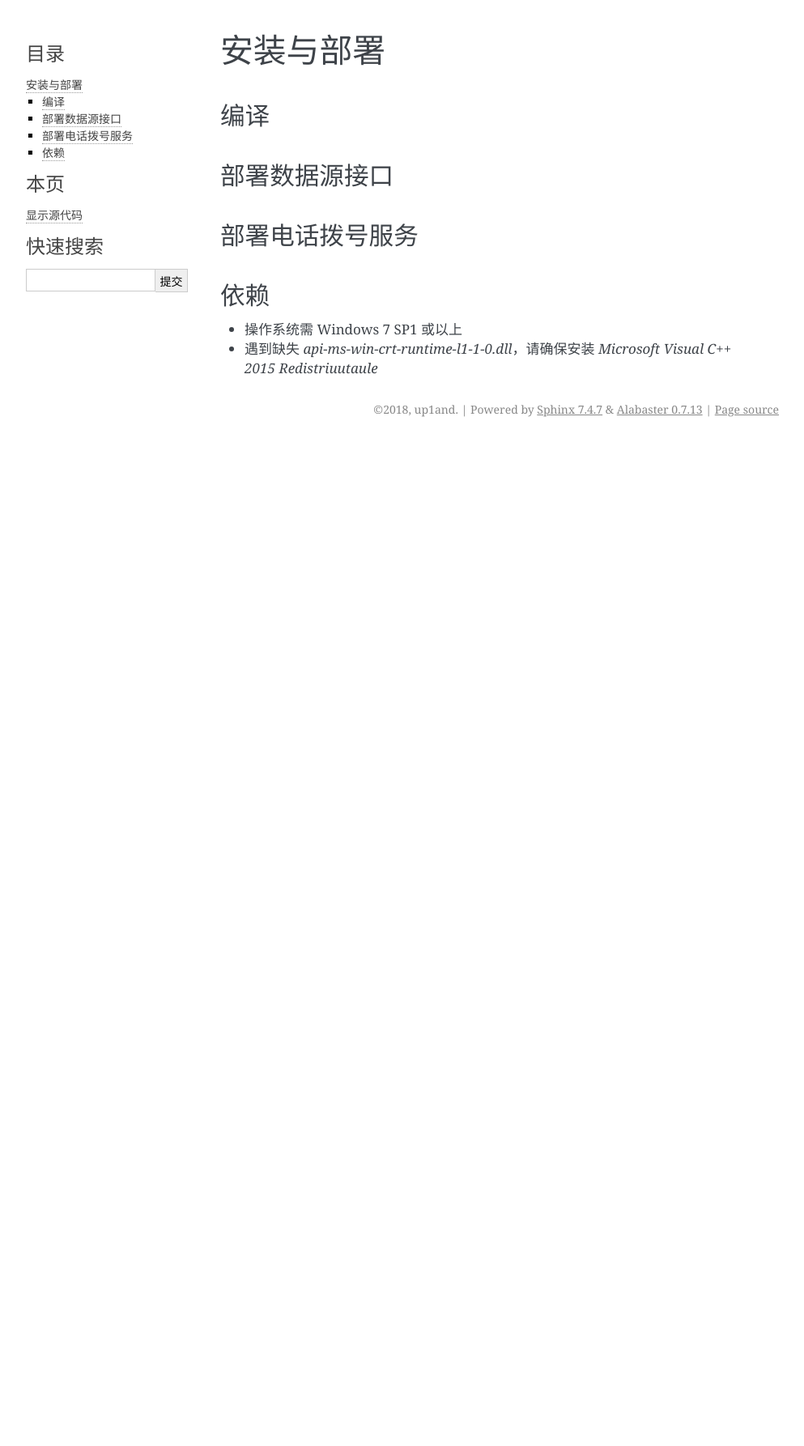
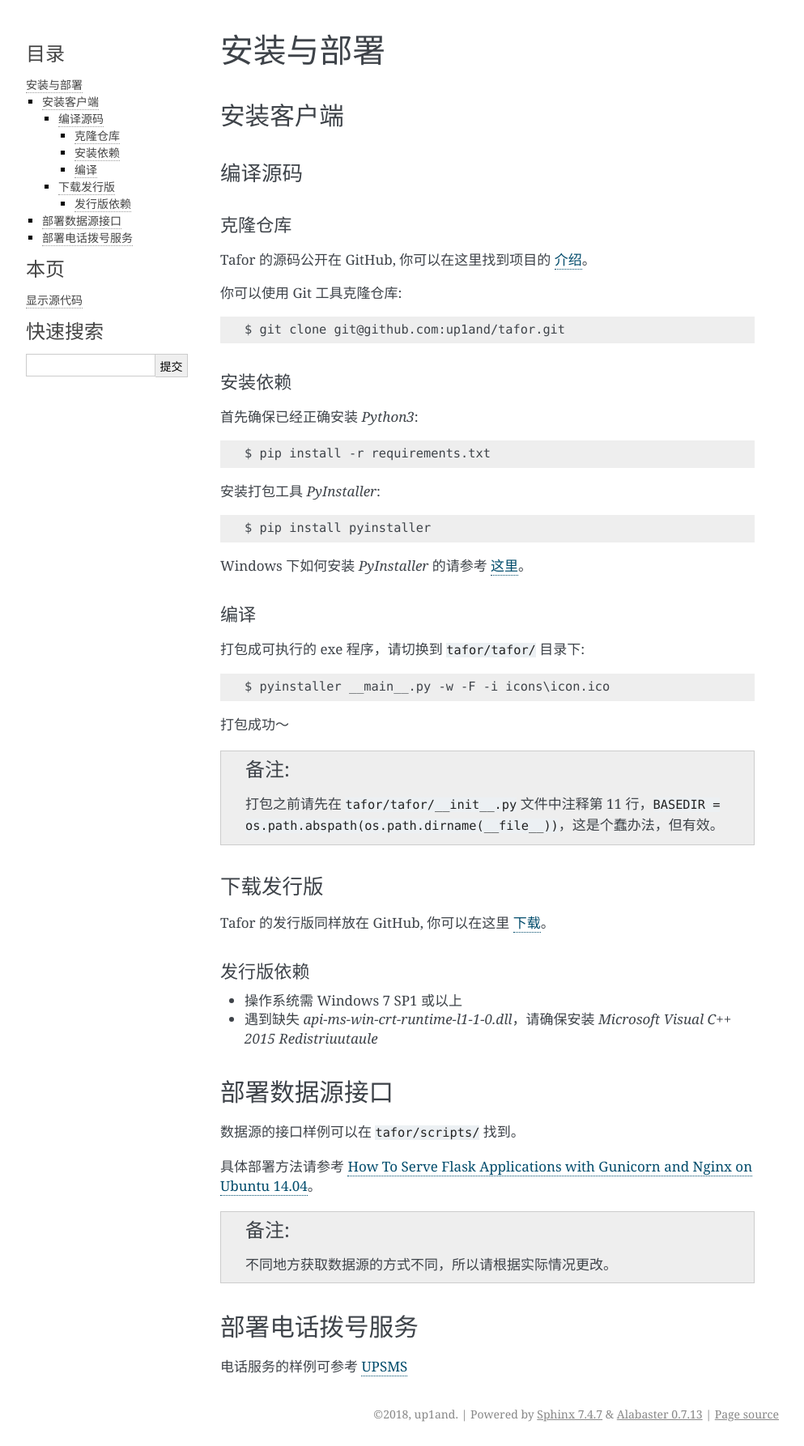
Before and after one commit to up1and/tafor, a Sphinx documentation site: the page built from docs/install.rst, in a window 1280 px wide. Shown: the whole page at 81% size, without its empty margins (148-1141 px from the left). Built offline with Sphinx 7.4.7, drawn with Linux system fonts in a browser that asks for light colours; before the commit the page ends 900 px from its top, so only the background shows below that.

Commit message:
新增安装部署文档

```diff
--- a/docs/index.rst
+++ b/docs/index.rst
@@ -8,7 +8,7 @@
 
 本软件用于民航气象部门智能发布预报报文、趋势报文、重要气象情报，监控预报报文，以声音或电话的方式返回告警
 
-说明
+内容
 ----------
 
 .. toctree::
--- a/docs/install.rst
+++ b/docs/install.rst
@@ -3,16 +3,67 @@
 安装与部署
 =================================
 
+安装客户端
+----------
+
+
+编译源码
+^^^^^^^^^^^
+
+克隆仓库
+"""""""""""""
+
+Tafor 的源码公开在 GitHub, 你可以在这里找到项目的 `介绍 <https://github.com/up1and/tafor>`_。
+
+你可以使用 Git 工具克隆仓库::
+
+    $ git clone git@github.com:up1and/tafor.git
+
+安装依赖
+"""""""""""""
+
+首先确保已经正确安装 `Python3`::
+
+    $ pip install -r requirements.txt
+
+安装打包工具 `PyInstaller`::
+
+    $ pip install pyinstaller
+
+Windows 下如何安装 `PyInstaller` 的请参考 `这里 <https://pythonhosted.org/PyInstaller/requirements.html>`_。
+
+
 编译
-----------
+"""""""""""""
+
+打包成可执行的 exe 程序，请切换到 :file:`tafor/tafor/` 目录下::
+
+    $ pyinstaller __main__.py -w -F -i icons\icon.ico
+
+打包成功～
+
+.. note:: 打包之前请先在 :file:`tafor/tafor/__init__.py` 文件中注释第 11 行，``BASEDIR = os.path.abspath(os.path.dirname(__file__))``，这是个蠢办法，但有效。
+
+下载发行版
+^^^^^^^^^^^
+Tafor 的发行版同样放在 GitHub, 你可以在这里 `下载 <https://github.com/up1and/tafor/releases>`_。
+
+发行版依赖
+"""""""""""""
+- 操作系统需 Windows 7 SP1 或以上
+- 遇到缺失 `api-ms-win-crt-runtime-l1-1-0.dll`，请确保安装 `Microsoft Visual C++ 2015 Redistriuutaule`
 
 部署数据源接口
 ----------------
 
+数据源的接口样例可以在 :file:`tafor/scripts/` 找到。
+
+具体部署方法请参考
+`How To Serve Flask Applications with Gunicorn and Nginx on Ubuntu 14.04 <https://www.digitalocean.com/community/tutorials/how-to-serve-flask-applications-with-gunicorn-and-nginx-on-ubuntu-14-04>`_。
+
+.. note:: 不同地方获取数据源的方式不同，所以请根据实际情况更改。
+
 部署电话拨号服务
 -----------------
 
-依赖
-----------
-- 操作系统需 Windows 7 SP1 或以上
-- 遇到缺失 `api-ms-win-crt-runtime-l1-1-0.dll`，请确保安装 `Microsoft Visual C++ 2015 Redistriuutaule`
+电话服务的样例可参考 `UPSMS <https://github.com/up1and/upsms>`_
--- a/docs/intro.rst
+++ b/docs/intro.rst
@@ -3,7 +3,7 @@
 简介
 =================================
 
-主要功能
+功能介绍
 ----------
 - TAF 报文编辑
     - 报文验证
```
